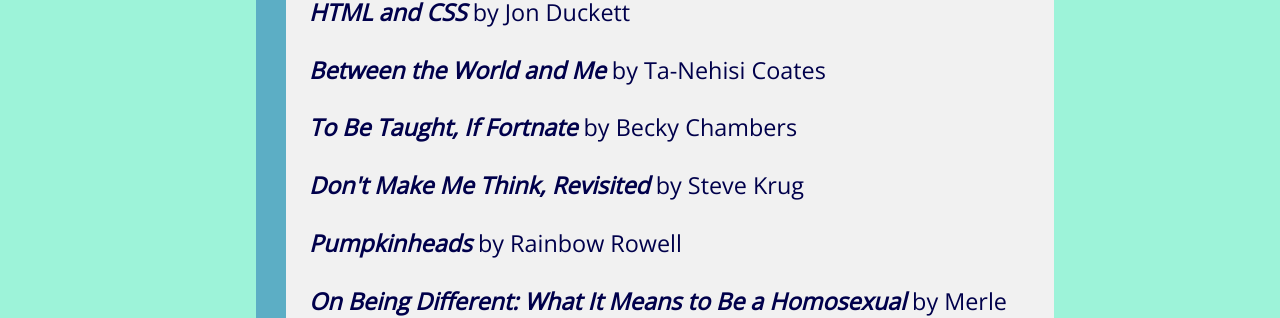
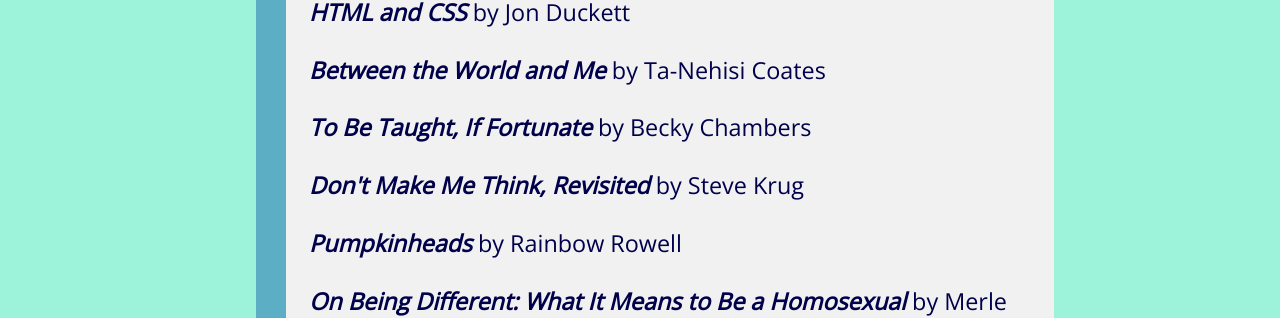
Before and after one commit to laurencoseo/laurencoseo.github.io, a Jekyll site: the page built from books/2021/index.html, in a window 1280 px wide. Shown: the part 1431-1749 px from the top of the page. Built offline with Jekyll 4.4.1, drawn with Linux system fonts in a browser that asks for light colours; nearby versions of some CDN libraries.

Commit message:
fix book title

```diff
--- a/books/2021/index.html
+++ b/books/2021/index.html
@@ -40,7 +40,7 @@
                             <p class="book-title"><cite>Scrum: The Art of Doing Twice the Work in Half the Time</cite> <span class="author">by Jeff Sutherland</span></p>
                             <p class="book-title"><cite>HTML and CSS</cite> <span class="author">by Jon Duckett</span></p>
                             <p class="book-title"><cite>Between the World and Me</cite> <span class="author">by Ta-Nehisi Coates</span></p>
-                            <p class="book-title"><cite>To Be Taught, If Fortnate</cite> <span class="author">by Becky Chambers</span></p>
+                            <p class="book-title"><cite>To Be Taught, If Fortunate</cite> <span class="author">by Becky Chambers</span></p>
                             <p class="book-title"><cite>Don't Make Me Think, Revisited</cite> <span class="author">by Steve Krug</span></p>
                             <p class="book-title"><cite>Pumpkinheads</cite> <span class="author">by Rainbow Rowell</span></p>
                             <p class="book-title"><cite>On Being Different: What It Means to Be a Homosexual</cite> <span class="author">by Merle Miller</span></p>
```
